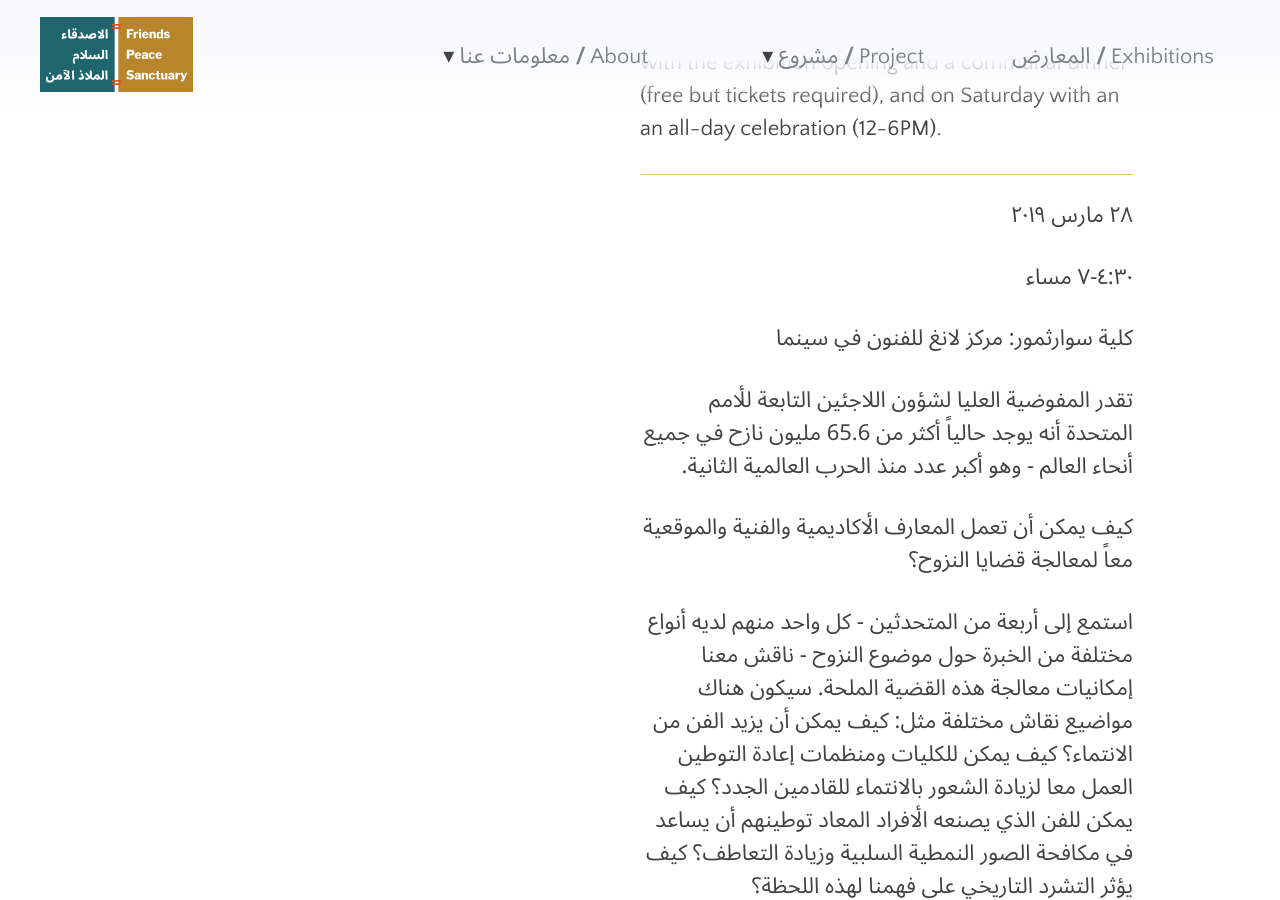
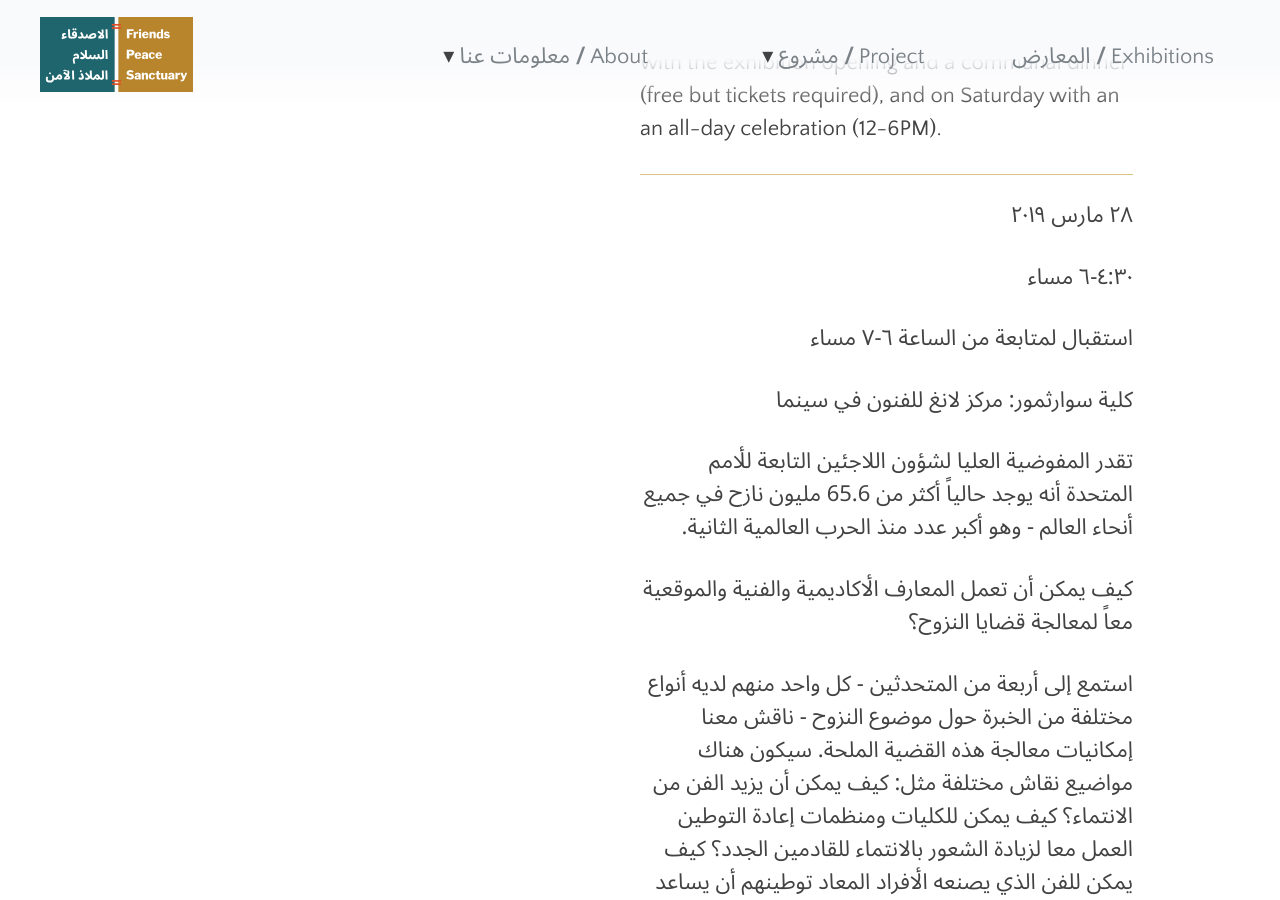
Before and after one commit to swat-ds/fps.swarthmore.edu, a Jekyll site: the page built from _posts/2019-02-20-art-history-experience.md, in a window 1280 px wide and 900 px high, scrolled down 1994 px. Built offline with Jekyll 4.4.1, drawn with Linux system fonts in a browser that asks for light colours.

Commit message:
Update 2019-02-20-art-history-experience.md

```diff
--- a/_posts/2019-02-20-art-history-experience.md
+++ b/_posts/2019-02-20-art-history-experience.md
@@ -70,8 +70,9 @@ Following our conversation, please join us for a reception with a variety of Syr
 
 ٢٨ مارس ٢٠١٩
 {: .ar}
-
-٤:٣٠-٧ مساء
+٤:٣٠-٦ مساء
+{: .ar}
+استقبال لمتابعة من الساعة ٦-٧ مساء
 {: .ar}
 
 كلية سوارثمور: مركز لانغ للفنون في سينما
```
